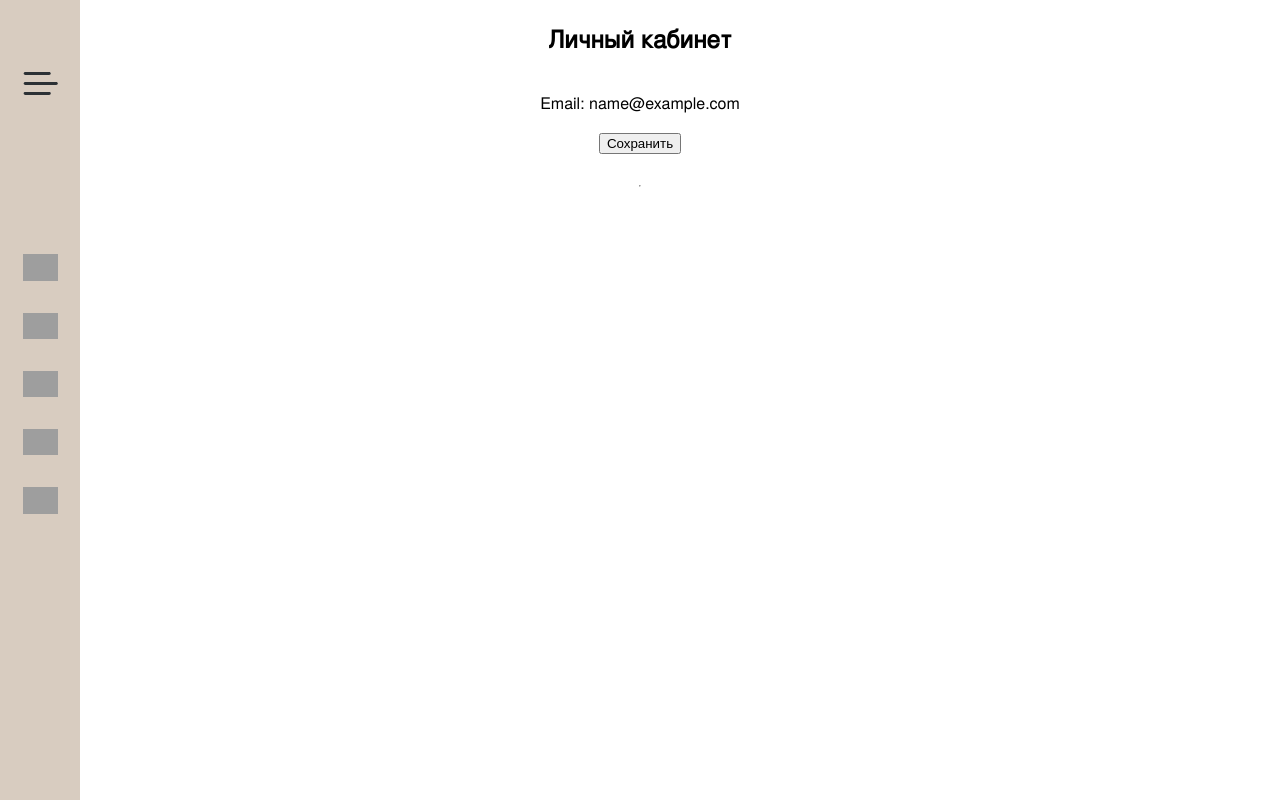
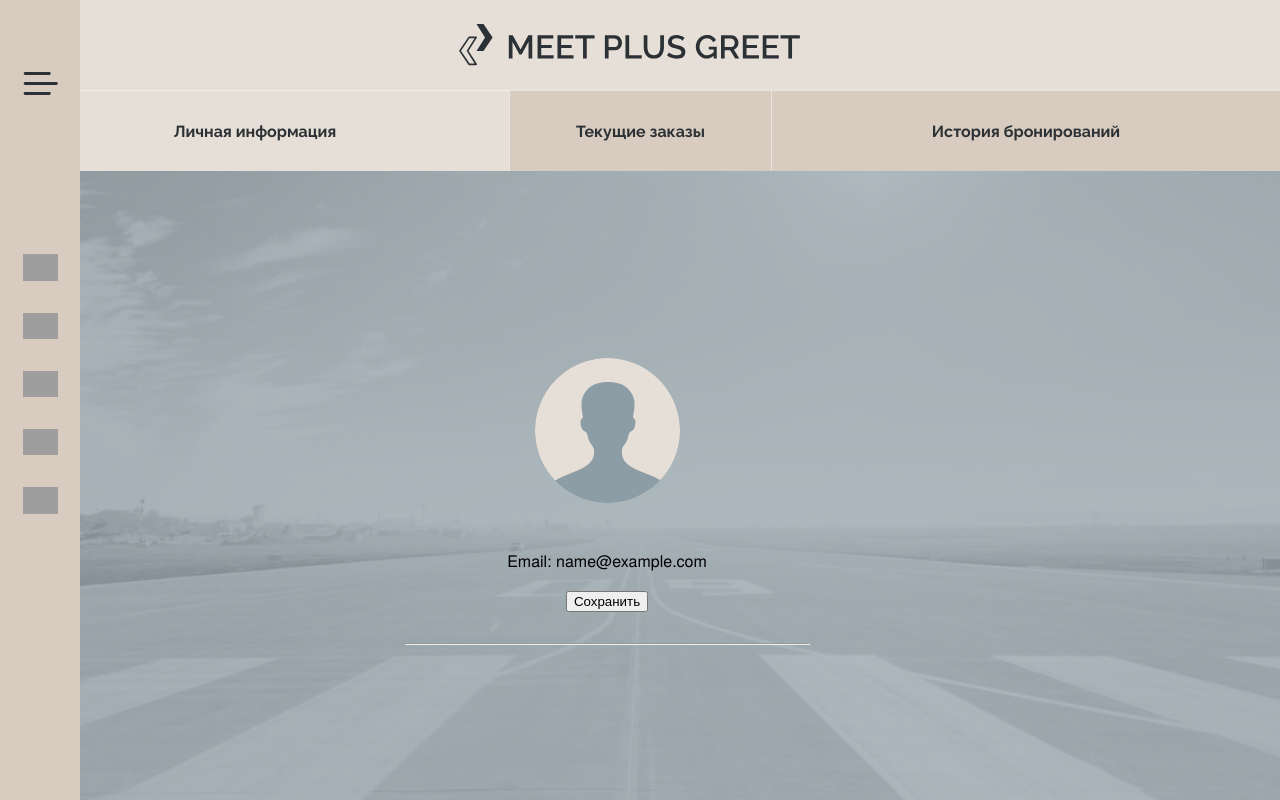
Before and after one commit to Vm-Organization/meet_plus_greet, a Django app: template mpg/templates/account/account_edit.html in a window 1280 px wide. Run offline with Django 5.2, Linux system fonts and the light colour scheme; the template is opened without the code that fills it: most values are stand-ins (such as "Sample title", 1, 10 or a date in 2020); grey boxes are pictures that could not be loaded.

Commit message:
add favicon

```diff
--- a/mpg/templates/account/account.html
+++ b/mpg/templates/account/account.html
@@ -15,6 +15,7 @@
             background-repeat: no-repeat;
         }
     </style>
+<link rel="icon" type="image/x-icon" href="{% static 'icons/favicon.png' %}" />
 {% endblock head %}
 
 {% block header %}
--- a/mpg/templates/account/account_edit.html
+++ b/mpg/templates/account/account_edit.html
@@ -4,13 +4,52 @@
 
 
 {% block title %}
-    Account edit
+    Личный кабинет
 {% endblock title %}
 
+{% block head %}
+{% endblock head %}
+
+{% block header %}
+    {{ form.media }}
+    <link rel="stylesheet" href="{% static 'css/default_booking.css' %}">
+    <style>
+        .main {
+            margin-top: 9%;
+        }
+
+        .btns {
+            margin-top: 15%;
+        }
+
+        .form-group {
+            margin-bottom: 40px;
+        }
+        body {
+            background: url('{% static "images/account.png" %}');
+            background-size: cover;
+            background-repeat: no-repeat;
+        }
+    </style>
+    <div class="logo">
+        <a href="{% url 'home' %}">
+            <img src="{% static 'icons/logo.svg' %}" alt="Logo"></a>
+    </div>
+
+    <div class="sub_titles">
+        <a href="{% url 'account' %}" class="sub sub-left active">Личная информация</a>
+        <a href="{% url 'active_booking' %}" class="sub sub-center deactive">Текущие заказы</a>
+        <a href="{% url 'booking_list' %}" class="sub sub-right deactive" >История бронирований</a>
+    </div>
+    <link rel="icon" type="image/x-icon" href="{% static 'icons/favicon.png' %}" />
+{% endblock header %}
+
 {% block content %}
-    <h2>Личный кабинет </h2>
+    <div class="account-row">
+        <div class="avatar">
+            <img src="{% static 'images/avatar.png' %}">
     <p>Email: {{ account.user.email }}</p>
-    <form action="" method="post">
+    <form action="" method="post" class="form-input">
     {% csrf_token %}
     {{ form.as_p }}
         <input type="submit" value="Сохранить">
--- a/mpg/templates/chat.html
+++ b/mpg/templates/chat.html
@@ -1,4 +1,4 @@
-{% extends "booking/default_booking.html" %}
+{% extends "flatpages/default.html" %}
 {% load static %}
 {% load i18n %}
 
--- a/mpg/templates/flatpages/default.html
+++ b/mpg/templates/flatpages/default.html
@@ -9,7 +9,9 @@
     <link href="https://fonts.googleapis.com/css2?family=Raleway:ital,wght@0,100..900;1,100..900&display=swap" rel="stylesheet">
     <title>{% block title%}{% endblock title%}</title>
     {% block head %}
+
     {% endblock head %}
+    <link rel="icon" type="image/x-icon" href="{% static 'icons/favicon.png' %}" />
 </head>
 <body>
     <nav>
@@ -18,7 +20,7 @@
             <li><a href="{% url 'home' %}" class="burgermenu-item">
                 <img style="margin: -5px; padding-right: 20px"
                      src="{% static 'icons/burger/home.svg' %}" alt="home">Главная</a><li>
-            <li><a href="{% url 'airport_search' %}' %}" class="burgermenu-item">
+            <li><a href="{% url 'airport_search' %}" class="burgermenu-item">
                 <img style="margin: -5px; padding-right: 20px"
                      src="{% static 'icons/burger/airports.svg' %}" alt="airports">Аэропорты</a><li>
                 <li><a href="#" class="burgermenu-item">
```
Also changed, not shown: mpg/templates/airport/default_airport.html (+2 -13 lines), mpg/templates/allauth/layouts/base.html (added, +51 -0 lines), mpg/templates/booking/default_booking.html (+4 -12 lines), mpg/static/icons/fav_icon.svg (deleted), mpg/static/icons/favicon.png (added), mpg/static/images/avatar.png, mpg/static/images/avatar_man.png (added).
